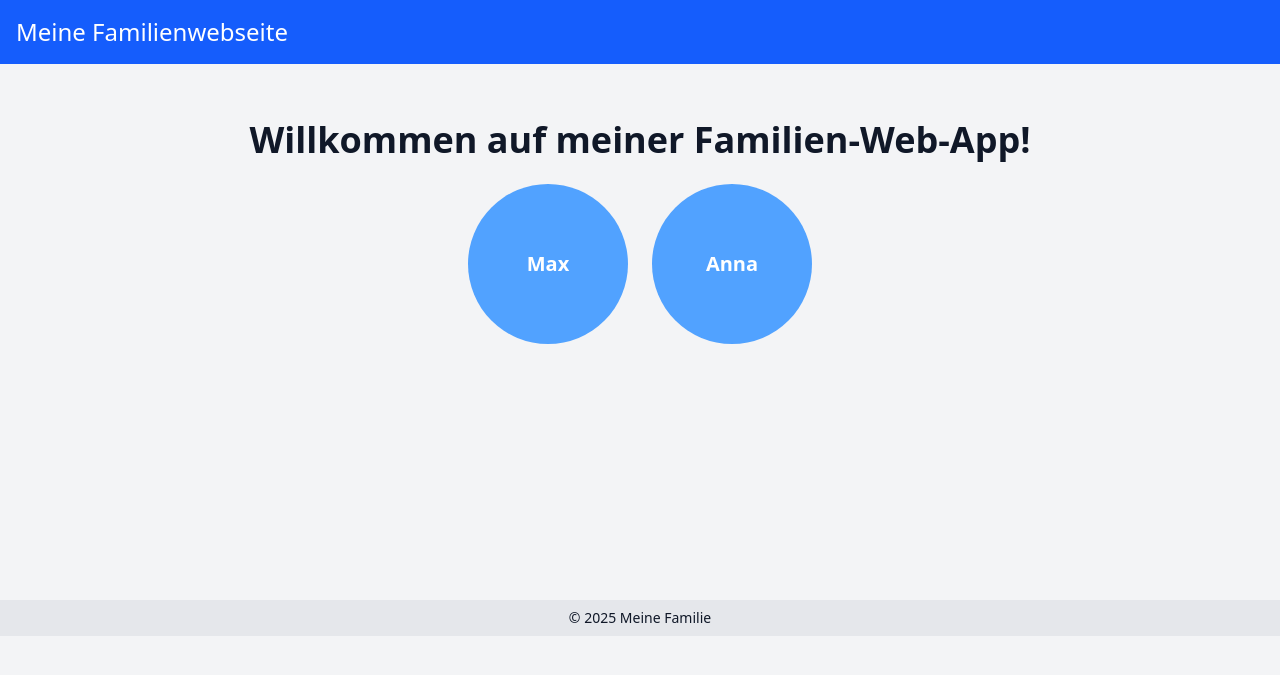
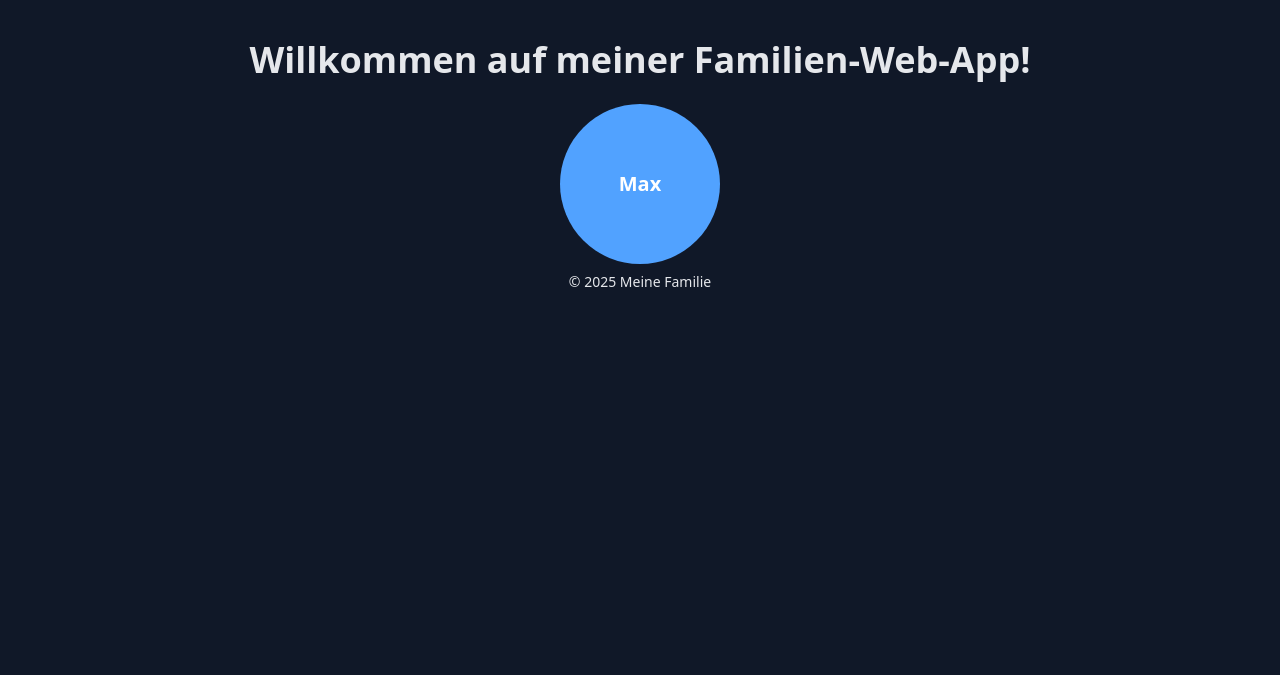
Before and after one commit to Zaduk50/familienwebseite_neu, a Django app: page / in a window 1280 px wide. Shown: the top 675 px of the page. Run offline with Django 5.2, Linux system fonts and the light colour scheme; a user stored in the database is signed in; style sheets or scripts are compiled from the project's sources; some libraries are stand-ins or nearby versions.

Commit message:
Updated Familienbereich and Startseite templates, adjusted base styles, and streamlined CSS for cleaner design and improved layout. Added IntelliJ data source configuration.

```diff
--- a/homepage/static/css/dist/styles.css
+++ b/homepage/static/css/dist/styles.css
@@ -8,13 +8,13 @@
     --font-serif: ui-serif, Georgia, Cambria, "Times New Roman", Times, serif;
     --font-mono: ui-monospace, SFMono-Regular, Menlo, Monaco, Consolas, "Liberation Mono",
       "Courier New", monospace;
-    --color-green-400: oklch(79.2% 0.209 151.711);
     --color-blue-400: oklch(70.7% 0.165 254.624);
     --color-blue-500: oklch(62.3% 0.214 259.815);
     --color-blue-600: oklch(54.6% 0.245 262.881);
     --color-gray-50: oklch(98.5% 0.002 247.839);
     --color-gray-100: oklch(96.7% 0.003 264.542);
     --color-gray-200: oklch(92.8% 0.006 264.531);
+    --color-gray-800: oklch(27.8% 0.033 256.848);
     --color-gray-900: oklch(21% 0.034 264.665);
     --color-white: #fff;
     --spacing: 0.25rem;
@@ -36,7 +36,6 @@
     --tracking-normal: 0em;
     --leading-normal: 1.5;
     --radius-lg: 0.5rem;
-    --ease-in-out: cubic-bezier(0.4, 0, 0.2, 1);
     --default-transition-duration: 150ms;
     --default-transition-timing-function: cubic-bezier(0.4, 0, 0.2, 1);
     --default-font-family: var(--font-sans);
@@ -191,20 +190,8 @@
   }
 }
 @layer utilities {
-  .absolute {
-    position: absolute;
-  }
-  .relative {
-    position: relative;
-  }
   .static {
     position: static;
-  }
-  .top-0 {
-    top: calc(var(--spacing) * 0);
-  }
-  .left-0 {
-    left: calc(var(--spacing) * 0);
   }
   .container {
     width: 100%;
@@ -234,6 +221,9 @@
       max-width: 96rem;
     }
   }
+  .m-0 {
+    margin: calc(var(--spacing) * 0);
+  }
   .mx-auto {
     margin-inline: auto;
   }
@@ -258,9 +248,6 @@
   .h-screen {
     height: 100vh;
   }
-  .min-h-\[200px\] {
-    min-height: 200px;
-  }
   .w-40 {
     width: calc(var(--spacing) * 40);
   }
@@ -270,16 +257,8 @@
   .w-full {
     width: 100%;
   }
-  .translate-x-0 {
-    --tw-translate-x: calc(var(--spacing) * 0);
-    translate: var(--tw-translate-x) var(--tw-translate-y);
-  }
-  .translate-x-full {
-    --tw-translate-x: 100%;
-    translate: var(--tw-translate-x) var(--tw-translate-y);
-  }
-  .transform {
-    transform: var(--tw-rotate-x,) var(--tw-rotate-y,) var(--tw-rotate-z,) var(--tw-skew-x,) var(--tw-skew-y,);
+  .grid-cols-1 {
+    grid-template-columns: repeat(1, minmax(0, 1fr));
   }
   .items-center {
     align-items: center;
@@ -291,9 +270,6 @@
     --tw-space-x-reverse: 0;
     margin-inline-start: calc(calc(var(--spacing) * 6) * var(--tw-space-x-reverse));
     margin-inline-end: calc(calc(var(--spacing) * 6) * calc(1 - var(--tw-space-x-reverse)));
-  }
-  .overflow-hidden {
-    overflow: hidden;
   }
   .rounded-full {
     border-radius: calc(infinity * 1px);
@@ -307,20 +283,14 @@
   .bg-blue-500 {
     background-color: var(--color-blue-500);
   }
-  .bg-blue-600 {
-    background-color: var(--color-blue-600);
-  }
   .bg-gray-50 {
     background-color: var(--color-gray-50);
   }
-  .bg-gray-100 {
-    background-color: var(--color-gray-100);
+  .bg-gray-800 {
+    background-color: var(--color-gray-800);
   }
-  .bg-gray-200 {
-    background-color: var(--color-gray-200);
-  }
-  .bg-green-400 {
-    background-color: var(--color-green-400);
+  .bg-gray-900 {
+    background-color: var(--color-gray-900);
   }
   .bg-white {
     background-color: var(--color-white);
@@ -389,8 +359,11 @@
     --tw-tracking: var(--tracking-normal);
     letter-spacing: var(--tracking-normal);
   }
-  .text-gray-900 {
-    color: var(--color-gray-900);
+  .text-gray-100 {
+    color: var(--color-gray-100);
+  }
+  .text-gray-200 {
+    color: var(--color-gray-200);
   }
   .text-white {
     color: var(--color-white);
@@ -403,18 +376,8 @@
     --tw-shadow: 0 4px 6px -1px var(--tw-shadow-color, rgb(0 0 0 / 0.1)), 0 2px 4px -2px var(--tw-shadow-color, rgb(0 0 0 / 0.1));
     box-shadow: var(--tw-inset-shadow), var(--tw-inset-ring-shadow), var(--tw-ring-offset-shadow), var(--tw-ring-shadow), var(--tw-shadow);
   }
-  .transition {
-    transition-property: color, background-color, border-color, outline-color, text-decoration-color, fill, stroke, --tw-gradient-from, --tw-gradient-via, --tw-gradient-to, opacity, box-shadow, transform, translate, scale, rotate, filter, -webkit-backdrop-filter, backdrop-filter, display, visibility, content-visibility, overlay, pointer-events;
-    transition-timing-function: var(--tw-ease, var(--default-transition-timing-function));
-    transition-duration: var(--tw-duration, var(--default-transition-duration));
-  }
   .transition-all {
     transition-property: all;
-    transition-timing-function: var(--tw-ease, var(--default-transition-timing-function));
-    transition-duration: var(--tw-duration, var(--default-transition-duration));
-  }
-  .transition-transform {
-    transition-property: transform, translate, scale, rotate;
     transition-timing-function: var(--tw-ease, var(--default-transition-timing-function));
     transition-duration: var(--tw-duration, var(--default-transition-duration));
   }
@@ -422,58 +385,11 @@
     --tw-duration: 500ms;
     transition-duration: 500ms;
   }
-  .duration-700 {
-    --tw-duration: 700ms;
-    transition-duration: 700ms;
-  }
-  .duration-1000 {
-    --tw-duration: 1000ms;
-    transition-duration: 1000ms;
-  }
-  .ease-in-out {
-    --tw-ease: var(--ease-in-out);
-    transition-timing-function: var(--ease-in-out);
-  }
   @media (hover: hover) {
     .hover\:bg-blue-600:hover {
       background-color: var(--color-blue-600);
     }
   }
-}
-@property --tw-translate-x {
-  syntax: "*";
-  inherits: false;
-  initial-value: 0;
-}
-@property --tw-translate-y {
-  syntax: "*";
-  inherits: false;
-  initial-value: 0;
-}
-@property --tw-translate-z {
-  syntax: "*";
-  inherits: false;
-  initial-value: 0;
-}
-@property --tw-rotate-x {
-  syntax: "*";
-  inherits: false;
-}
-@property --tw-rotate-y {
-  syntax: "*";
-  inherits: false;
-}
-@property --tw-rotate-z {
-  syntax: "*";
-  inherits: false;
-}
-@property --tw-skew-x {
-  syntax: "*";
-  inherits: false;
-}
-@property --tw-skew-y {
-  syntax: "*";
-  inherits: false;
 }
 @property --tw-space-x-reverse {
   syntax: "*";
@@ -561,21 +477,9 @@
   syntax: "*";
   inherits: false;
 }
-@property --tw-ease {
-  syntax: "*";
-  inherits: false;
-}
 @layer properties {
   @supports ((-webkit-hyphens: none) and (not (margin-trim: inline))) or ((-moz-orient: inline) and (not (color:rgb(from red r g b)))) {
     *, ::before, ::after, ::backdrop {
-      --tw-translate-x: 0;
-      --tw-translate-y: 0;
-      --tw-translate-z: 0;
-      --tw-rotate-x: initial;
-      --tw-rotate-y: initial;
-      --tw-rotate-z: initial;
-      --tw-skew-x: initial;
-      --tw-skew-y: initial;
       --tw-space-x-reverse: 0;
       --tw-leading: initial;
       --tw-font-weight: initial;
@@ -595,7 +499,6 @@
       --tw-ring-offset-color: #fff;
       --tw-ring-offset-shadow: 0 0 #0000;
       --tw-duration: initial;
-      --tw-ease: initial;
     }
   }
 }
--- a/templates/base.html
+++ b/templates/base.html
@@ -4,23 +4,19 @@
     <meta charset="UTF-8">
     <title>{% block title %}Familienwebseite{% endblock %}</title>
     {% load static %}
-    <link href="{% static 'css/styles.css' %}" rel="stylesheet">
+    <link href="{% static 'css/dist/styles.css' %}" rel="stylesheet">
 
     <!-- HTMX einbinden -->
     <script src="https://unpkg.com/htmx.org@1.9.10"></script>
 </head>
-<body class="bg-gray-100 text-gray-900 font-sans">
+<body class="bg-gray-900 text-gray-200 font-sans m-0">
 
-    <header class="bg-blue-600 text-white p-4">
-        <h1 class="text-2xl">Meine Familienwebseite</h1>
-    </header>
-
-    <main class="p-4">
+    <main id="main-content" class="transition-all duration-500">
         {% block content %}
         {% endblock %}
     </main>
 
-    <footer class="bg-gray-200 text-center p-2 text-sm">
+    <footer class="bg-gray-900 text-gray-200 text-center p-2 text-sm">
         © 2025 Meine Familie
     </footer>
 
--- a/templates/startseite/startseite.html
+++ b/templates/startseite/startseite.html
@@ -3,41 +3,16 @@
 {% block title %}Startseite{% endblock %}
 
 {% block content %}
-<style>
-#inhalt-wrapper > * {
-    transform: translateX(100%);
-    transition: transform 500ms ease-in-out;
-}
-
-#inhalt-wrapper.htmx-settling > * {
-    transform: translateX(0);
-}
-</style>
-
 <div class="text-center mt-10">
     <h1 class="text-4xl font-bold mb-6">Willkommen auf meiner Familien-Web-App!</h1>
 
     <div class="flex justify-center space-x-6">
-        <button
-            class="rounded-full w-40 h-40 bg-blue-400 text-white font-bold text-xl"
-            onclick="window.location.href='/accounts/login/?next=/familienbereich/'"
-            hx-get="{% url 'familienbereich' %}"
-            hx-target="#inhalt-wrapper"
-            hx-swap="innerHTML settle:500ms">
+        <button class="rounded-full w-40 h-40 bg-blue-400 text-white font-bold text-xl"
+                hx-get="{% url 'familienbereich' %}"
+                hx-target="#main-content"
+                hx-swap="innerHTML settle:500ms">
             Max
         </button>
-        <button
-            class="rounded-full w-40 h-40 bg-blue-400 text-white font-bold text-xl"
-            onclick="window.location.href='/accounts/login/?next=/familienbereich/'"
-            hx-get="{% url 'familienbereich' %}"
-            hx-target="#inhalt-wrapper"
-            hx-swap="innerHTML settle:500ms">
-            Anna
-        </button>
-    </div>
-
-    <div id="inhalt-wrapper" class="mt-10 relative overflow-hidden min-h-[200px]">
-        <!-- Hier kommt später der Inhalt rein -->
     </div>
 </div>
 {% endblock %}
```
Also changed, not shown: templates/startseite/familienbereich.html (+3 -5 lines), db.sqlite3.
